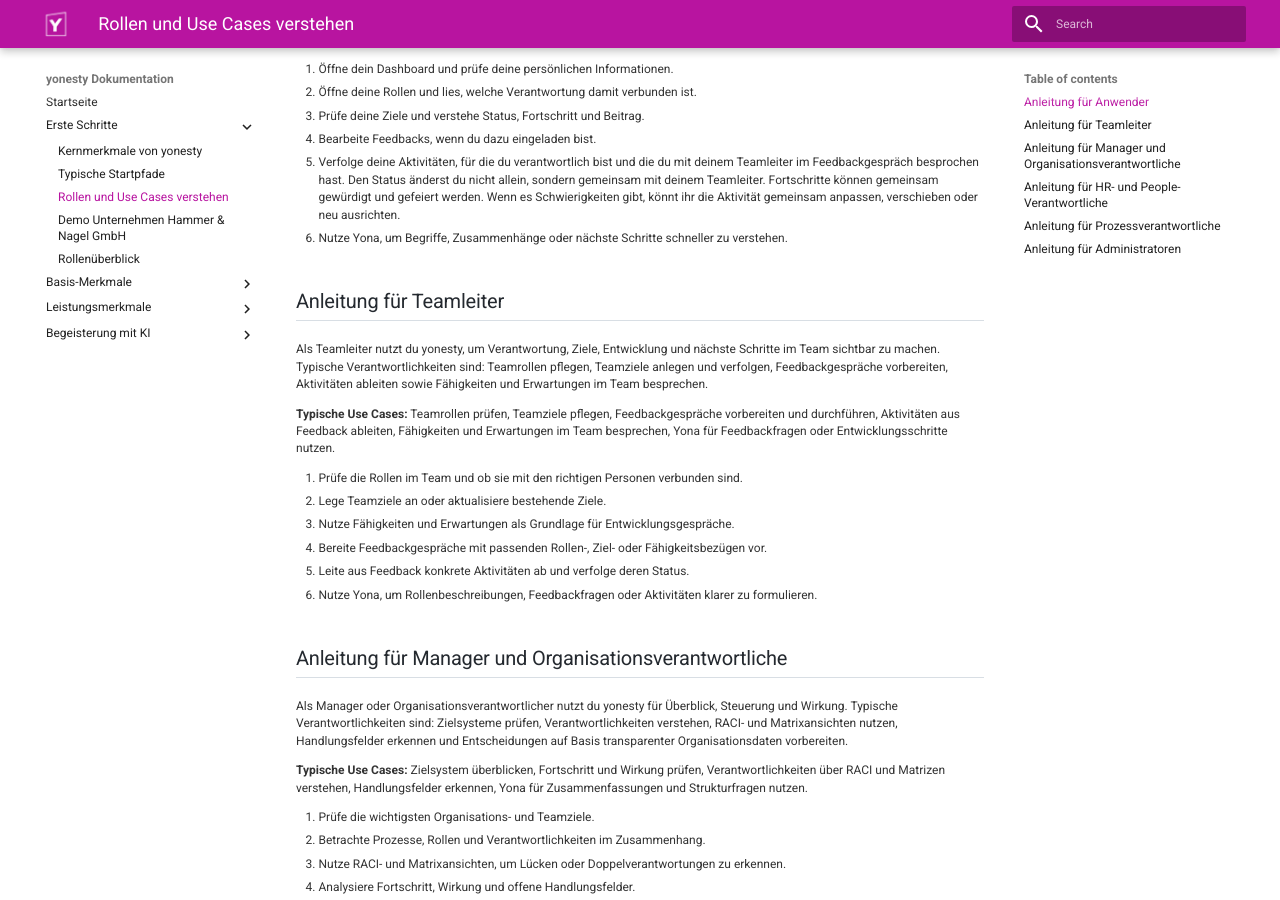
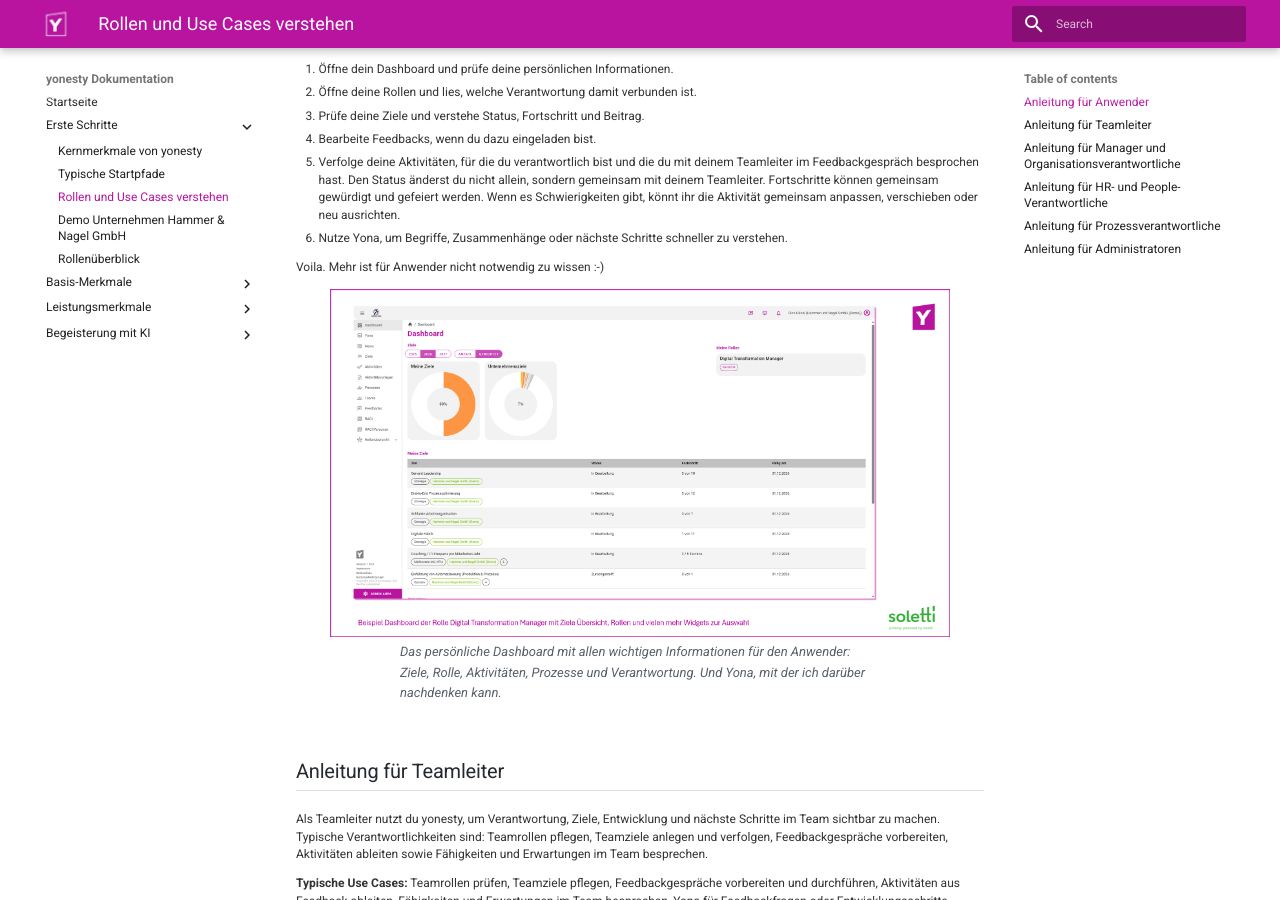
Before and after one commit to ricohaenelsoletti/yonesty, an MkDocs documentation site: the page built from docs/Starte-mit-deiner-Rolle-und-typischen-Use-Cases.md, in a window 1280 px wide and 900 px high, scrolled down 359 px. Built offline with MkDocs 1.6.1 and Material for MkDocs 9.7.7, drawn with Linux system fonts in a browser that asks for light colours.

Commit message:
Update Starte-mit-deiner-Rolle-und-typischen-Use-Cases.md

```diff
--- a/docs/Starte-mit-deiner-Rolle-und-typischen-Use-Cases.md
+++ b/docs/Starte-mit-deiner-Rolle-und-typischen-Use-Cases.md
@@ -13,6 +13,13 @@
 4. Bearbeite Feedbacks, wenn du dazu eingeladen bist.
 5. Verfolge deine Aktivitäten, für die du verantwortlich bist und die du mit deinem Teamleiter im Feedbackgespräch besprochen hast. Den Status änderst du nicht allein, sondern gemeinsam mit deinem Teamleiter. Fortschritte können gemeinsam gewürdigt und gefeiert werden. Wenn es Schwierigkeiten gibt, könnt ihr die Aktivität gemeinsam anpassen, verschieben oder neu ausrichten.
 6. Nutze Yona, um Begriffe, Zusammenhänge oder nächste Schritte schneller zu verstehen.
+
+Voila. Mehr ist für Anwender nicht notwendig zu wissen :-)
+
+<figure>
+    <img src="/screenshots/yonesty-Dashboard.png">
+    <figcaption>Das persönliche Dashboard mit allen wichtigen Informationen für den Anwender: Ziele, Rolle, Aktivitäten, Prozesse und Verantwortung. Und Yona, mit der ich darüber nachdenken kann.</figcaption>
+</figure>
 
 ## Anleitung für Teamleiter
 
```
